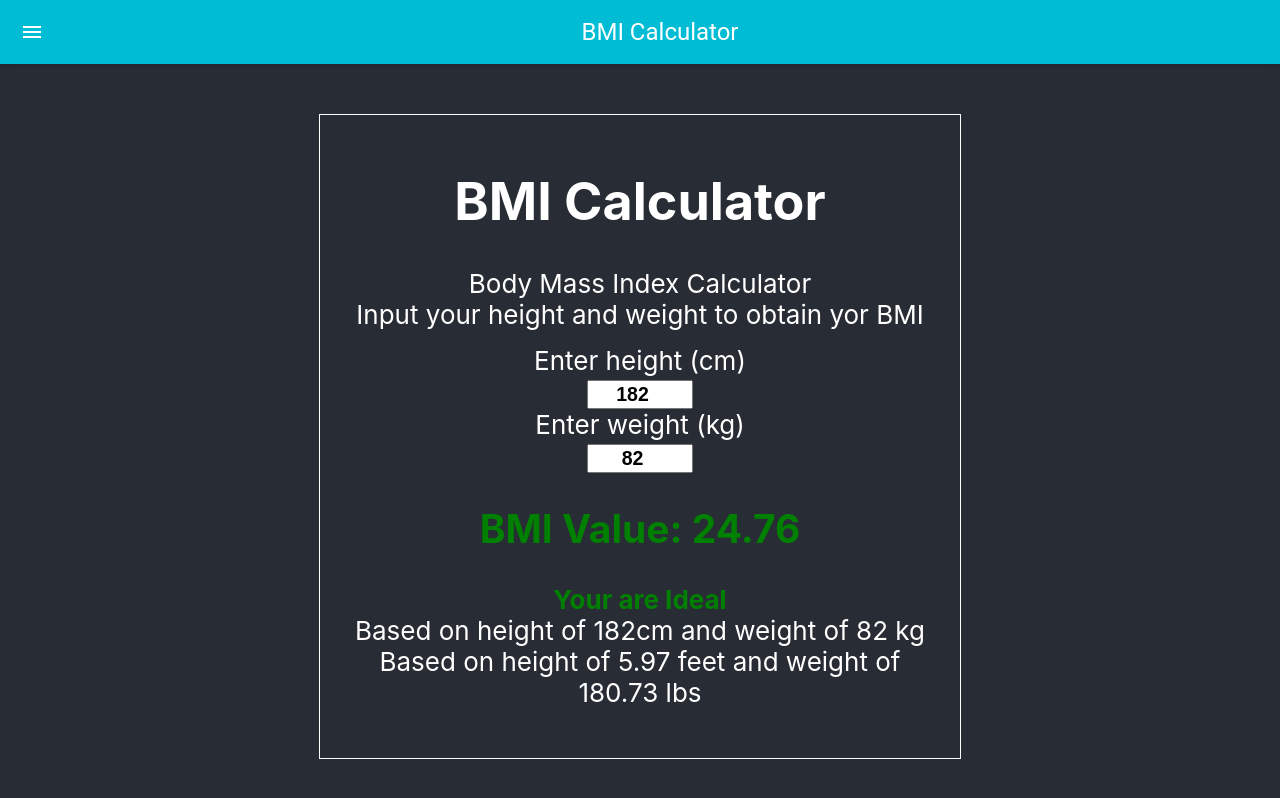
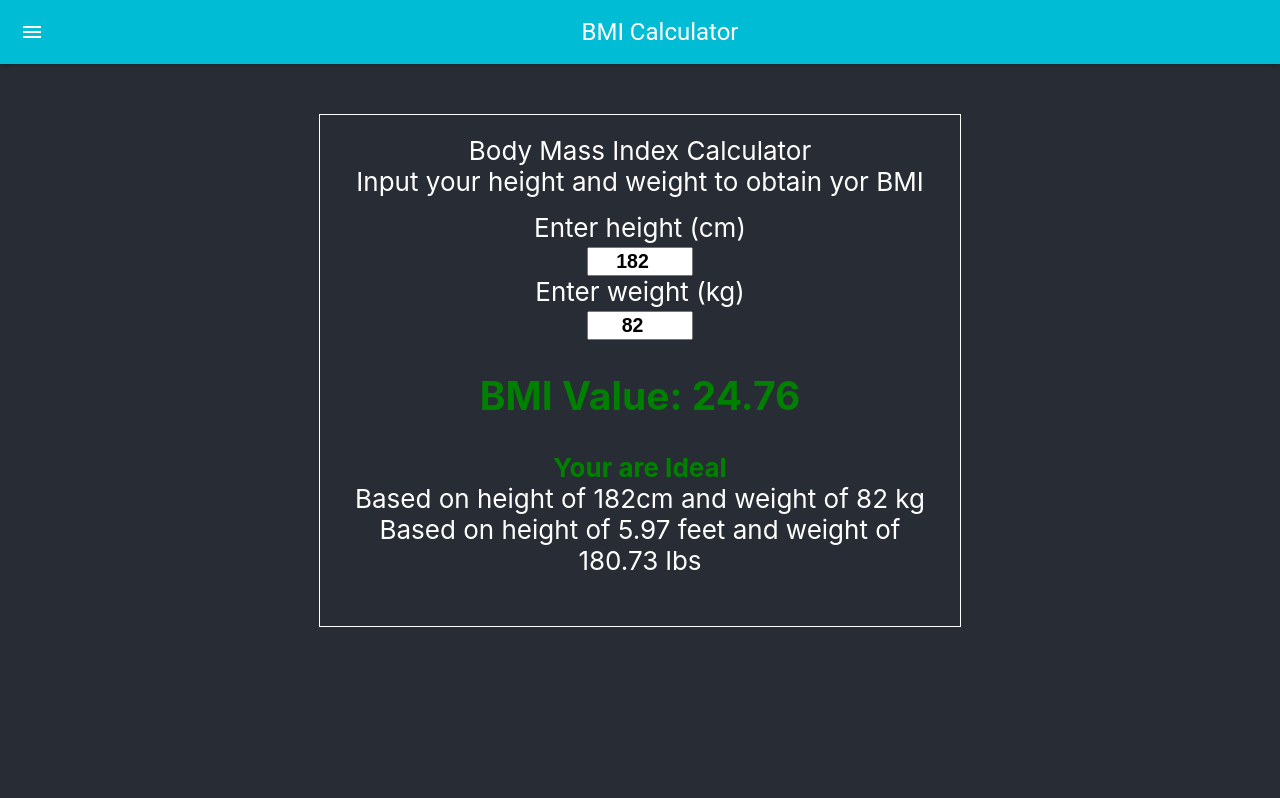
Before and after one commit to maxgdev/bmi-calculator, a React (Create React App) app: page / in a window 1280 px wide. Shown: the top 798 px of the page. Built offline with nearby package versions, Linux system fonts and the light colour scheme.

Commit message:
Removed h1 text from getHeader component

```diff
--- a/src/components/getHeader.js
+++ b/src/components/getHeader.js
@@ -3,7 +3,6 @@ import React from 'react';
 export default function GetHeader() {
     return (
         <>
-            <h1>BMI Calculator</h1>
             <p>Body Mass Index Calculator</p>
             <p>Input your height and weight to obtain yor BMI</p>
         </>
```
